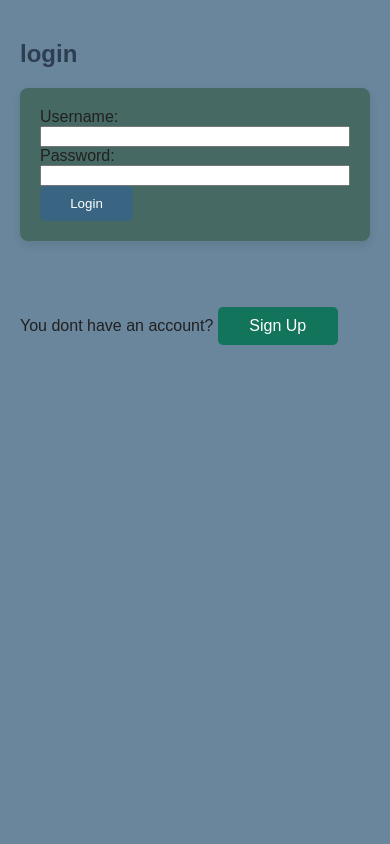
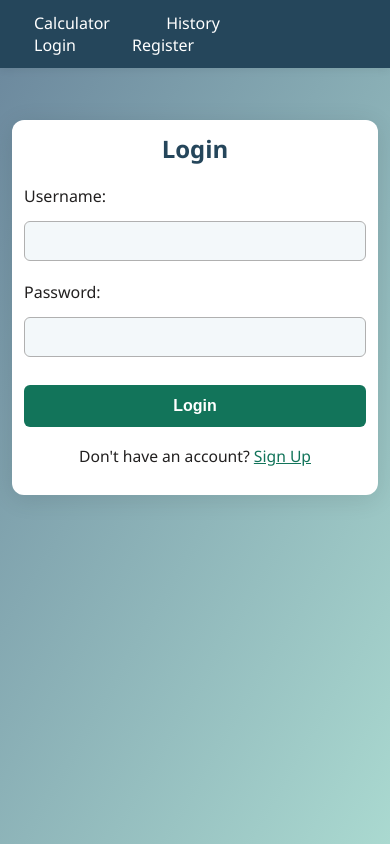
Before and after one commit to Will-Dre/TIP-CALCULATOR, a Flask app: page /login in a window 390 px wide. Run offline with Flask 3, Linux system fonts and the light colour scheme.

Commit message:
fix login

```diff
--- a/app.py
+++ b/app.py
@@ -18,10 +18,16 @@ def init_db():
     conn.commit()
     conn.close()
 
+@app.route('/logout')
+def logout():
+    session.pop('username', None)
+    flash('You have been logged out.', 'info')
+    return redirect('/login')
+
 @app.route('/', methods=['GET', 'POST'])
 def index():
-    if 'username' not in session:
-        session['username'] = None
+    # Require login for this route
+    if 'username' not in session or not session['username']:
         return redirect('/login')  # Redirect if not logged in
 
     # Now this part only runs if user IS logged in:
@@ -50,6 +56,9 @@ def index():
 
 @app.route('/history')
 def history():
+    # Require login for this route
+    if 'username' not in session or not session['username']:
+        return redirect('/login')
     conn = sqlite3.connect(DATABASE)
     c = conn.cursor()
     c.execute("SELECT * FROM tips ORDER BY created_at DESC")
@@ -59,10 +68,12 @@ def history():
 
 @app.route('/register', methods=['GET', 'POST'])
 def register():
+    if 'username' in session and session['username']:
+        return redirect('/')  # Already logged in
     if request.method == 'POST':
         username = request.form['username']
         password = request.form['password']
-        hashed_password = generate_password_hash(password)
+        hashed_password = generate_password_hash(password, method='pbkdf2:sha256')
 
         try:
             conn = sqlite3.connect(DATABASE)
@@ -92,6 +103,8 @@ def register():
 
 @app.route('/login', methods=['GET', 'POST'])
 def login():
+    if 'username' in session and session['username']:
+        return redirect('/')  # Already logged in
     if request.method == 'POST':
         username = request.form['username']
         password = request.form['password']
@@ -112,6 +125,9 @@ def login():
             flash('Invalid username or password.', 'danger')
 
     return render_template('login.html')
+# Set a secret key for session management
+app.secret_key = os.environ.get('SECRET_KEY', 'dev_secret_key')
+
 if __name__ == '__main__':
     init_db()
     app.run(debug=True)
--- a/static/style.css
+++ b/static/style.css
@@ -1,74 +1,192 @@
 body {
-    font-family: Arial, sans-serif;
-    background-color: #6a869c;
+  font-family: "Segoe UI", Arial, sans-serif;
+  background: linear-gradient(120deg, #6a869c 0%, #aad9d0 100%);
   color: #222020;
-    padding: 20px;
   margin: 0;
-
+  min-height: 100vh;
 }
 
-h2, h3 {
-    color: #2c3e50;
+.navbar {
+  display: flex;
+  justify-content: space-between;
+  align-items: center;
+  background: #25465b;
+  padding: 16px 32px;
+  color: #fff;
+  box-shadow: 0 2px 8px rgba(0, 0, 0, 0.07);
+}
+.navbar a {
+  color: #fff;
+  background: none;
+  text-decoration: none;
+  margin: 0 10px;
+  font-weight: 500;
+  padding: 8px 16px;
+  border-radius: 4px;
+  transition: background 0.2s;
+}
+.navbar a:hover {
+  background: #396582;
+}
+.navbar .user {
+  margin-right: 16px;
+  font-size: 0.95em;
+}
+
+.container {
+  max-width: 500px;
+  margin: 40px auto;
+  padding: 0 16px;
+}
+
+.card {
+  background: #fff;
+  border-radius: 12px;
+  box-shadow: 0 4px 24px rgba(0, 0, 0, 0.1);
+  padding: 32px 24px 24px 24px;
+  margin: 0 auto 32px auto;
+}
+
+h2,
+h3 {
+  color: #25465b;
+  margin-top: 0;
+  text-align: center;
 }
 
 form {
-    background: #466a63;
-    padding: 20px;
-    border-radius: 8px;
-    max-width: 400px;
-    margin: 0 auto;
-    box-shadow: 0 4px 10px rgba(0, 0, 0, 0.1);
   display: flex;
   flex-direction: column;
+  gap: 12px;
+  margin-bottom: 0;
+}
+label {
+  font-weight: 500;
+  margin-bottom: 2px;
+}
+input[type="number"],
+input[type="text"],
+input[type="password"] {
+  padding: 10px;
+  border-radius: 6px;
+  border: 1px solid #b0b0b0;
+  background: #f3f8fa;
+  font-size: 1em;
+  margin-bottom: 8px;
+}
+button {
+  background: #12745a;
+  color: #fff;
+  border: none;
+  padding: 12px 0;
+  border-radius: 6px;
+  cursor: pointer;
+  font-size: 1em;
+  font-weight: 600;
+  margin-top: 8px;
+  transition: background 0.2s;
+}
+button:hover {
+  background: #0f5a44;
 }
 
-input[type="number"] {
-    width: 70%;
-    padding: 10px;
-    margin: 10px 0;
-    border-radius: 5px;
-    border: 1px solid #2b2b2b;
-    background-color: #aad9d0;
+.switch-link {
+  text-align: center;
+  margin-top: 18px;
+  font-size: 0.98em;
+}
+.switch-link a {
+  color: #12745a;
+  text-decoration: underline;
+  background: none;
+  padding: 0;
+  border-radius: 0;
 }
 
-button {
-    background: #396582;
-    color: white;
-    border: none;
-    padding: 10px 20px;
-    border-radius: 5px;
-    cursor: pointer;
-    width: 30%
+.flash {
+  padding: 12px 18px;
+  border-radius: 6px;
+  margin: 18px 0 24px 0;
+  font-size: 1em;
+  text-align: center;
+  font-weight: 500;
+}
+.flash.success {
+  background: #d4f7e2;
+  color: #12745a;
+  border: 1px solid #12745a;
+}
+.flash.danger {
+  background: #ffe0e0;
+  color: #b30000;
+  border: 1px solid #b30000;
+}
+.flash.info {
+  background: #e0f0ff;
+  color: #25465b;
+  border: 1px solid #25465b;
 }
 
-button:hover {
-    background: #25465b;
+.results {
+  background: #f3f8fa;
+  border-radius: 8px;
+  padding: 18px 12px;
+  margin-top: 18px;
+  text-align: center;
+  box-shadow: 0 2px 8px rgba(0, 0, 0, 0.04);
 }
 
+/* Table styles */
 table {
   border-collapse: collapse;
   width: 100%;
   margin-top: 20px;
   background: #fff;
+  border-radius: 8px;
+  overflow: hidden;
+  box-shadow: 0 2px 8px rgba(0, 0, 0, 0.04);
+}
+th,
+td {
+  padding: 12px 8px;
+  border: 1px solid #e0e0e0;
+  text-align: center;
+}
+th {
+  background: #f3f8fa;
+  color: #25465b;
+  font-weight: 600;
 }
 
-th, td {
-    padding: 10px;
-    border: 1px solid #ddd;
+.back-btn {
+  display: inline-block;
+  margin: 24px auto 0 auto;
+  background: #12745a;
+  color: #fff;
+  text-decoration: none;
+  padding: 10px 24px;
+  border-radius: 6px;
+  font-weight: 500;
+  transition: background 0.2s;
   text-align: center;
 }
+.back-btn:hover {
+  background: #0f5a44;
+}
 
-a{
-    background-color: #12745a;
-    width : 100px;
-    color: white;
-    text-decoration: none;
-    padding: 10px;
-    border-radius: 5px;
-    display: inline-block;
-    text-align: center;
-    margin-top: 50px;
+@media (max-width: 600px) {
+  .container,
+  .card {
+    max-width: 98vw;
+    padding: 12px;
   }
-a:hover{
-    background-color: #0f5a44;
+  .navbar {
+    flex-direction: column;
+    align-items: flex-start;
+    padding: 12px 8px;
   }
+  th,
+  td {
+    padding: 8px 2px;
+  }
+}
--- /dev/null
+++ b/templates/base.html
@@ -0,0 +1,35 @@
+<!DOCTYPE html>
+<html lang="en">
+  <head>
+    <meta charset="UTF-8" />
+    <meta name="viewport" content="width=device-width, initial-scale=1.0" />
+    <title>{% block title %}Tip Calculator{% endblock %}</title>
+    <link
+      rel="stylesheet"
+      href="{{ url_for('static', filename='style.css') }}"
+    />
+  </head>
+  <body>
+    <nav class="navbar">
+      <div class="nav-left">
+        <a href="/">Calculator</a>
+        <a href="/history">History</a>
+      </div>
+      <div class="nav-right">
+        {% if session['username'] %}
+        <span class="user">Logged in as <b>{{ session['username'] }}</b></span>
+        <a href="/logout">Logout</a>
+        {% else %}
+        <a href="/login">Login</a>
+        <a href="/register">Register</a>
+        {% endif %}
+      </div>
+    </nav>
+    <div class="container">
+      {% with messages = get_flashed_messages(with_categories=true) %} {% for
+      category, message in messages %}
+      <div class="flash {{ category }}">{{ message }}</div>
+      {% endfor %} {% endwith %} {% block content %}{% endblock %}
+    </div>
+  </body>
+</html>
--- a/templates/login.html
+++ b/templates/login.html
@@ -1,29 +1,16 @@
-<!DOCTYPE html>
-<html lang="en">
-    <head>
-        <meta charset="UTF-8">
-        <meta name="viewport" content="width=device-width, initial-scale=1.0">
-        <title>login</title>
-        <link rel="stylesheet" href="{{ url_for('static', filename='style.css') }}">
-    </head>
-    <body>
-        <h2>login</h2>
-            {% with messages = get_flashed_messages(with_categories=true) %}
-             {% for category, message in messages %}
-                <p style="color:red;">{{ message }}</p>
-             {% endfor %}
-            {% endwith %}
-
-        <form method="POST">
-            <label>Username:</label>
-            <input type="text" name="username" required>
-
-            <label>Password:</label>
-            <input type="password" name="password" required>
-
-            <button type="submit">Login</button>
-        </form>
-
-        <p>You dont have an account? <a href="/Register">Sign Up</a></p>
-    </body>
-</html>
+{% extends 'base.html' %} {% block title %}Login{% endblock %} {% block content
+%}
+<div class="card">
+  <h2>Login</h2>
+  <form method="POST">
+    <label>Username:</label>
+    <input type="text" name="username" required />
+    <label>Password:</label>
+    <input type="password" name="password" required />
+    <button type="submit">Login</button>
+  </form>
+  <p class="switch-link">
+    Don't have an account? <a href="/register">Sign Up</a>
+  </p>
+</div>
+{% endblock %}
```
Also changed, not shown: templates/history.html (+9 -17 lines), templates/index.html (+15 -35 lines), templates/register.html (+10 -23 lines), sqlite_database/tips_calculator.db. Lines whose indentation alone changed are shown as unchanged.
